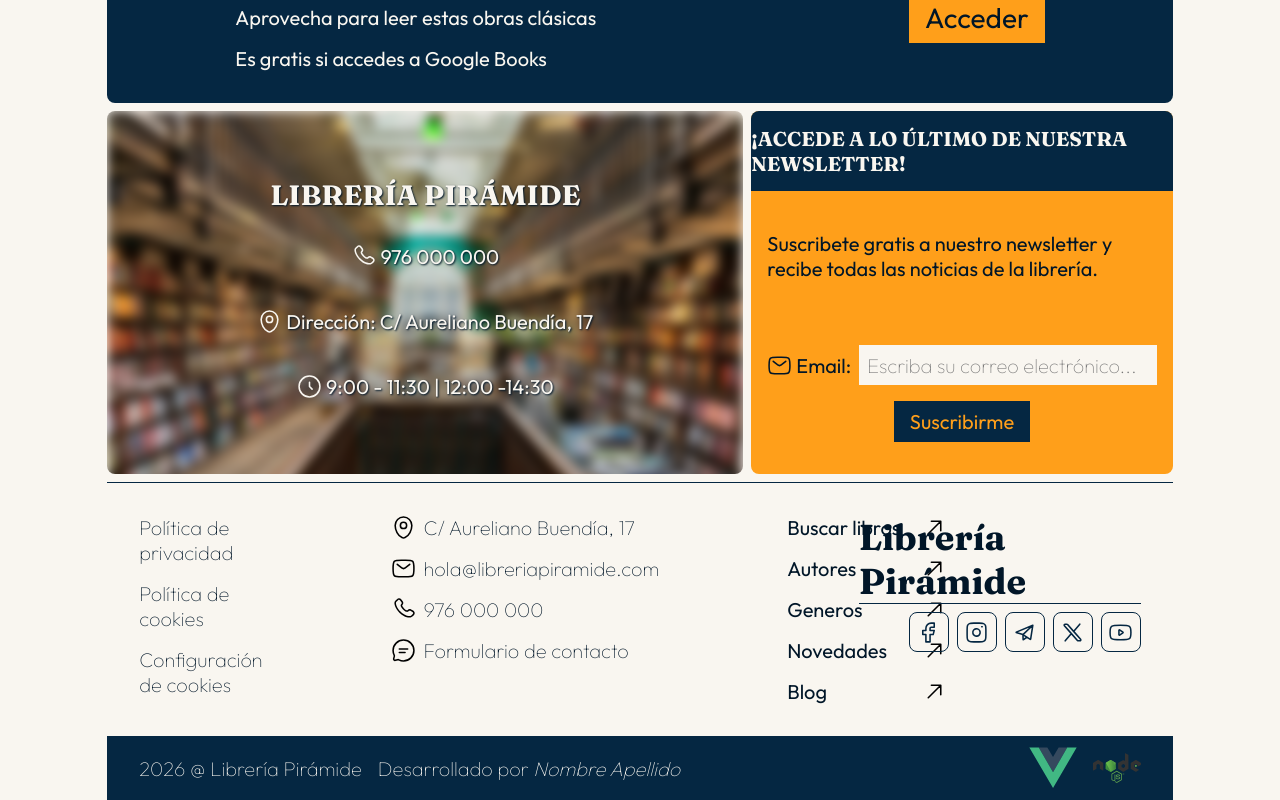
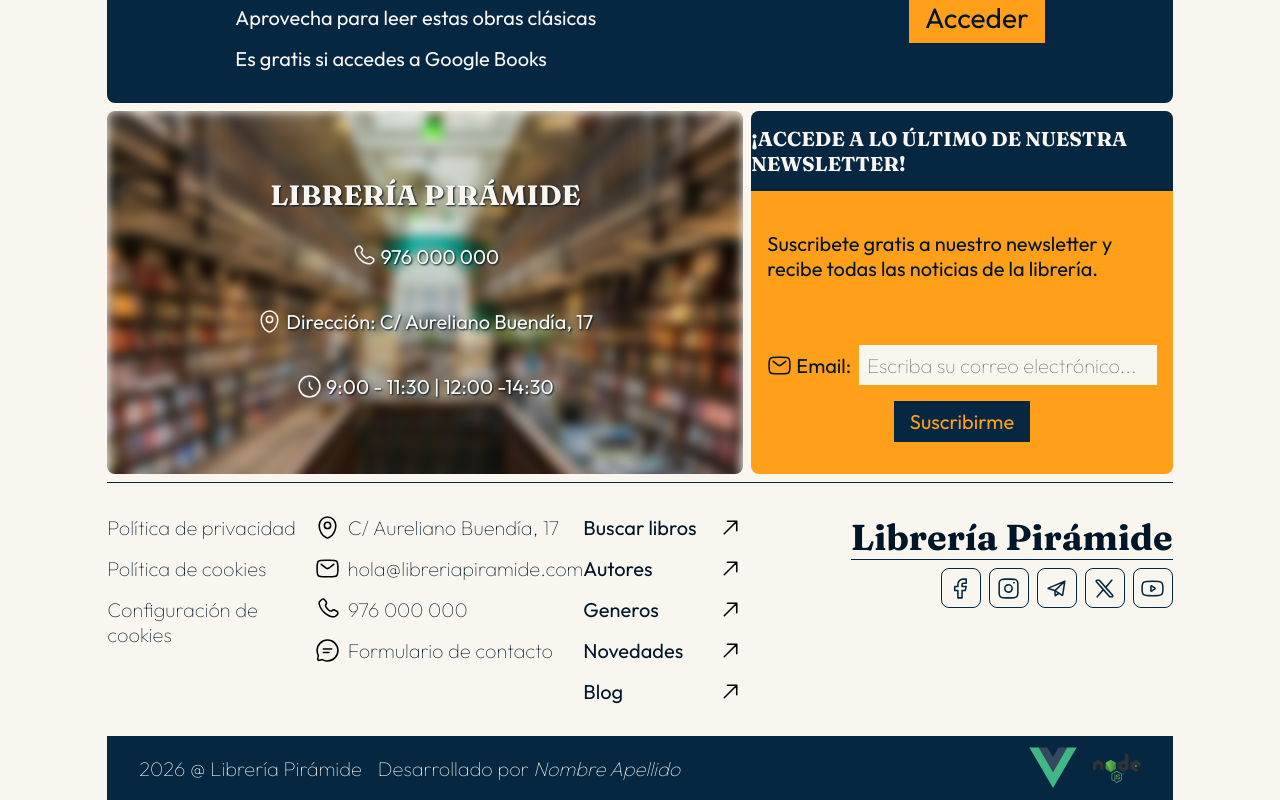
Before and after one commit to andresaragonguerrero/LibreriaPiramide, a Vue app: page / in a window 1280 px wide. Shown: the part 3196-3996 px from the top of the page. Built offline with nearby package versions, Linux system fonts and the light colour scheme; the HTML template or start-up script is replaced by a standard one.

Commit message:
Corrección de estilos

```diff
--- a/src/components/footer/FooterMain.vue
+++ b/src/components/footer/FooterMain.vue
@@ -147,14 +147,14 @@
 <style scoped>
 .footer-main {
     grid-column: 2 / 12;
-    padding: var(--space-4);
+    padding: var(--space-4) 0;
     display: grid;
     grid-template-columns: subgrid;
     border-top: 1px solid var(--color-primary);
 }
 
 .footer-main__right {
-    grid-column: 8 / 12;
+    grid-column: 7 / 12;
     display: flex;
     flex-direction: column;
     justify-content: flex-start;
@@ -198,11 +198,10 @@
 }
 
 .footer-main__left {
-    grid-column: 1 / 8;
+    grid-column: 1 / 7;
     display: flex;
-    justify-content: flex-start;
+    justify-content: space-between;
     align-items: flex-start;
-    gap: var(--space-6);
 }
 
 .footer-main__legal {
```
